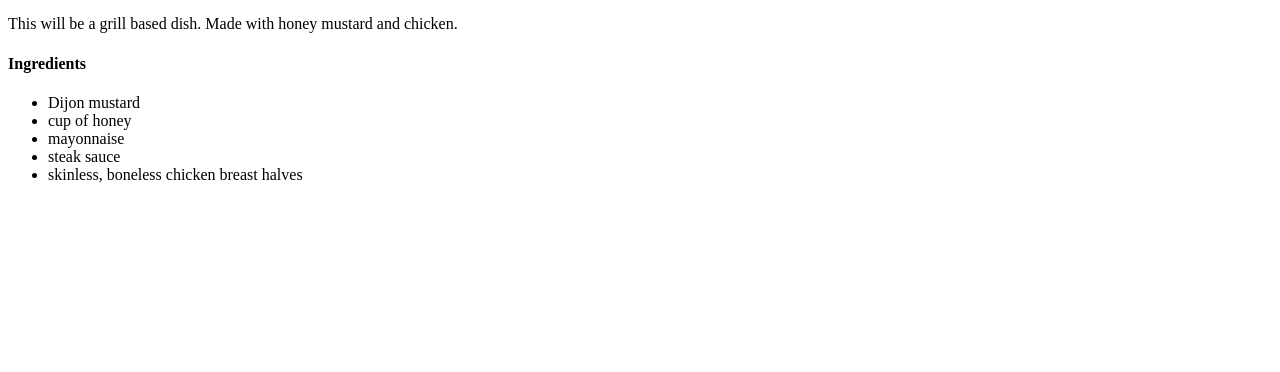
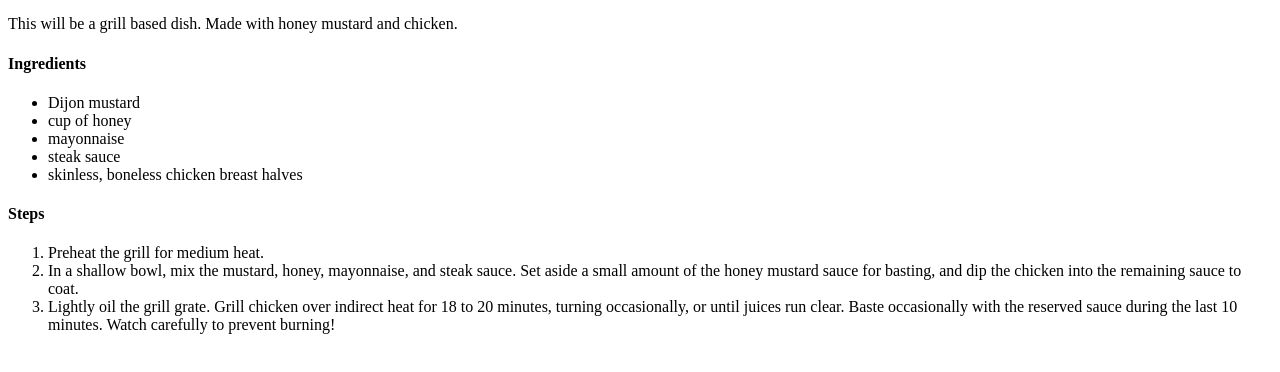
Before and after one commit to EscheCo/odin-recipes, a plain HTML site: page recipes/HoneyChick.html in a window 1280 px wide. Shown: the part 428-800 px from the top of the page. Drawn offline with Linux system fonts and the light colour scheme.

Commit message:
Added ordered list

```diff
--- a/recipes/HoneyChick.html
+++ b/recipes/HoneyChick.html
@@ -19,5 +19,11 @@
         <li>steak sauce</li>
         <li>skinless, boneless chicken breast halves</li>
     </ul>
+    <h4>Steps</h4>
+    <ol>
+        <li>Preheat the grill for medium heat.</li>
+        <li>In a shallow bowl, mix the mustard, honey, mayonnaise, and steak sauce. Set aside a small amount of the honey mustard sauce for basting, and dip the chicken into the remaining sauce to coat.</li>
+        <li>Lightly oil the grill grate. Grill chicken over indirect heat for 18 to 20 minutes, turning occasionally, or until juices run clear. Baste occasionally with the reserved sauce during the last 10 minutes. Watch carefully to prevent burning!</li>
+    </ol>
 </body>
 </html>
```
